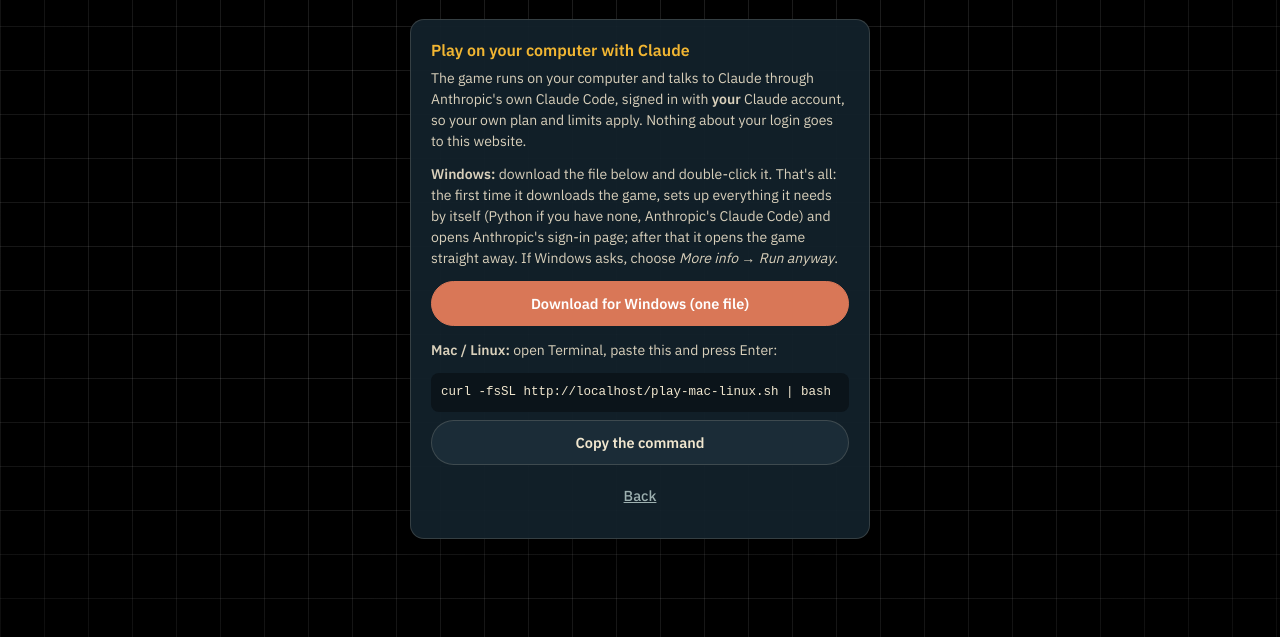
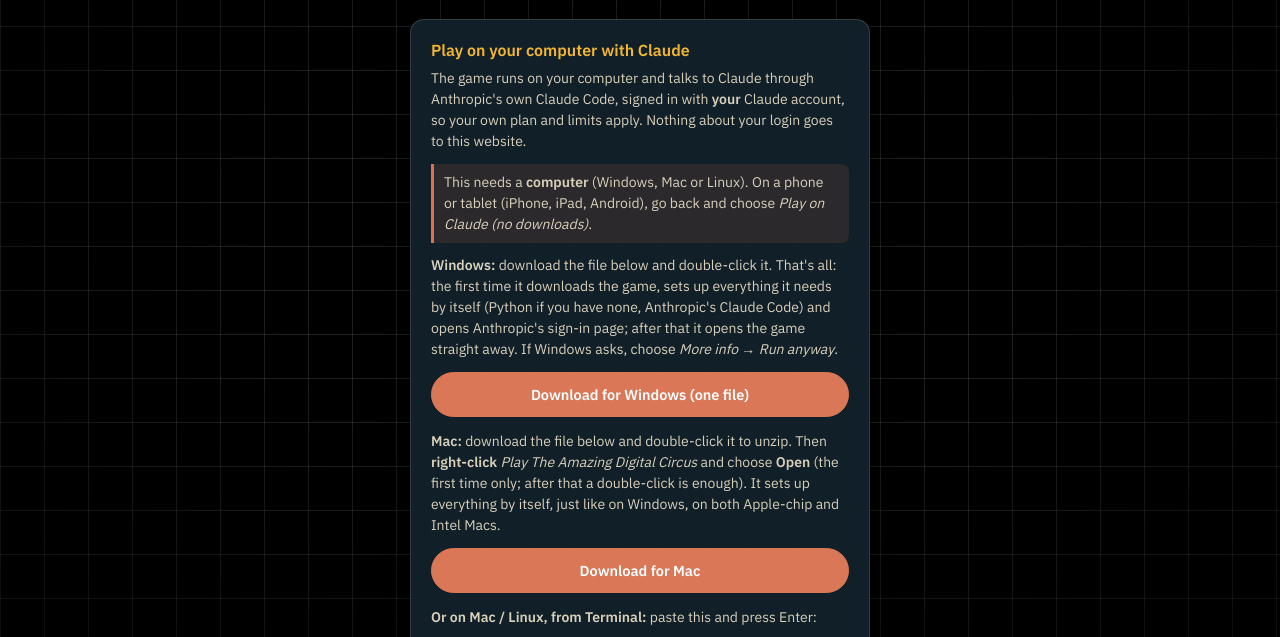
Before and after one commit to guestcoder0906/the-amazing-simulation-play, a website built with Vite: page index.html in a window 1280 px wide. Both pictures are taken after a click on the button "Download to play on your computer with Claude". Shown: the part 150-787 px from the top of the page. Built offline with nearby package versions, Linux system fonts and the light colour scheme.

Commit message:
Mac download (double-click launcher in a zip that keeps it runnable), fully automatic Mac/Linux setup, note that local play needs a computer
Co-Authored-By: Claude Opus 5.5 <noreply@anthropic.com>

```diff
--- a/index.html
+++ b/index.html
@@ -47,9 +47,12 @@
   <section class="card" id="localCard" aria-labelledby="h-local" hidden>
     <h2 id="h-local">Play on your computer with Claude</h2>
     <p>The game runs on your computer and talks to Claude through Anthropic's own Claude Code, signed in with <strong>your</strong> Claude account, so your own plan and limits apply. Nothing about your login goes to this website.</p>
+    <p class="warn" style="margin-bottom:12px">This needs a <strong>computer</strong> (Windows, Mac or Linux). On a phone or tablet (iPhone, iPad, Android), go back and choose <em>Play on Claude (no downloads)</em>.</p>
     <p id="winSteps"><strong>Windows:</strong> download the file below and double-click it. That's all: the first time it downloads the game, sets up everything it needs by itself (Python if you have none, Anthropic's Claude Code) and opens Anthropic's sign-in page; after that it opens the game straight away. If Windows asks, choose <em>More info → Run anyway</em>.</p>
     <a class="btn primary" id="winDl" href="Play-The-Amazing-Digital-Circus.bat" download>Download for Windows (one file)</a>
-    <p style="margin-top:14px"><strong>Mac / Linux:</strong> open Terminal, paste this and press Enter:</p>
+    <p style="margin-top:14px"><strong>Mac:</strong> download the file below and double-click it to unzip. Then <strong>right-click</strong> <em>Play The Amazing Digital Circus</em> and choose <strong>Open</strong> (the first time only; after that a double-click is enough). It sets up everything by itself, just like on Windows, on both Apple-chip and Intel Macs.</p>
+    <a class="btn primary" id="macDl" href="Play-The-Amazing-Digital-Circus-Mac.zip" download>Download for Mac</a>
+    <p style="margin-top:14px"><strong>Or on Mac / Linux, from Terminal:</strong> paste this and press Enter:</p>
     <code id="macCmd" style="display:block;padding:10px;border-radius:8px;background:#0b141a;color:#f1e7cf;font-size:12.5px;word-break:break-all;user-select:all"></code>
     <button class="btn" id="copyCmd" type="button">Copy the command</button>
     <button class="btn ghost" id="backLocal" type="button">Back</button>
```
Also changed, not shown: 3 other files.
